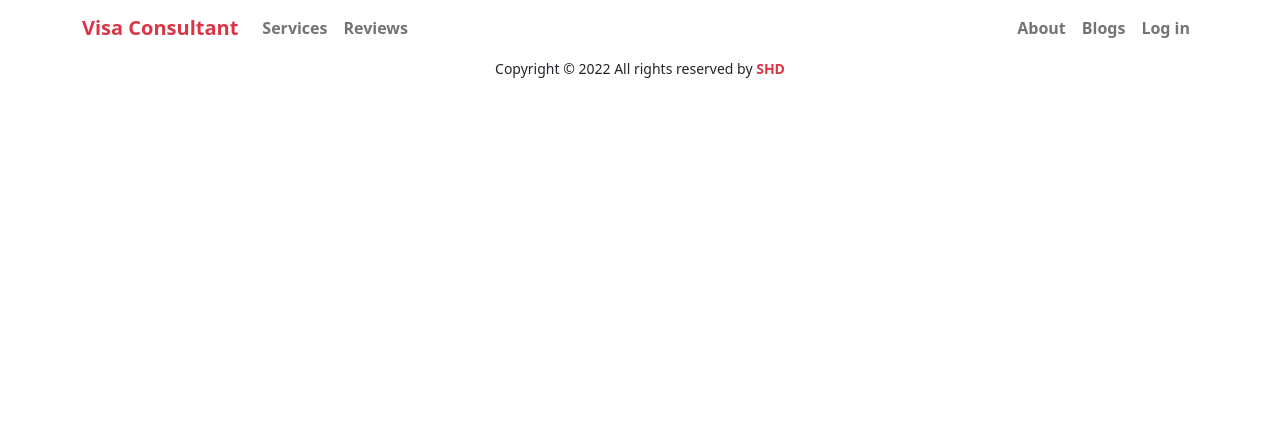
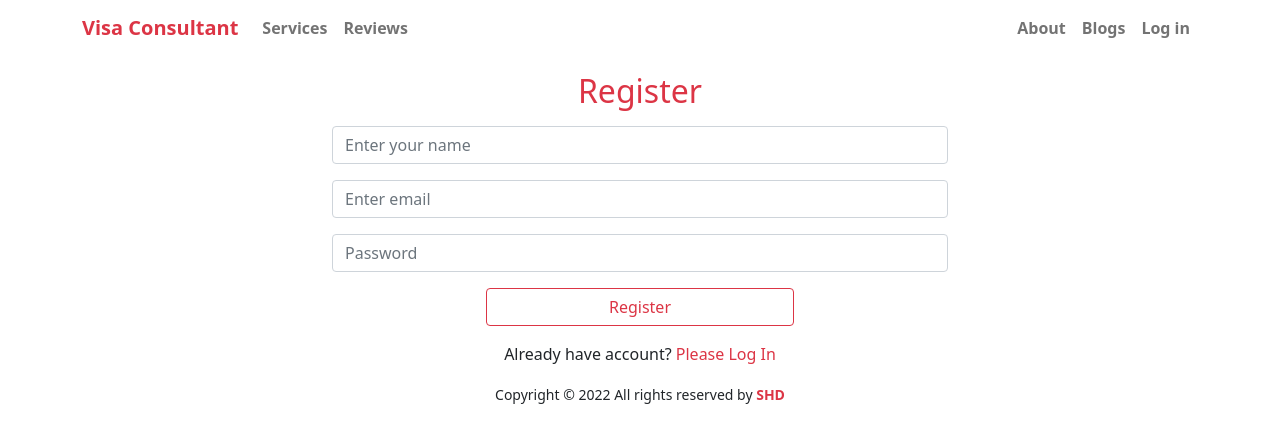
Before and after one commit to shdhrubo/visa-consultant, a React (Create React App) app: page /register in a window 1280 px wide. Shown: the top 442 px of the page. Built offline with nearby package versions, Linux system fonts and the light colour scheme.

Commit message:
registration created

```diff
--- a/src/App.js
+++ b/src/App.js
@@ -10,6 +10,7 @@ import Login from "./components/Login/Login";
 import Footer from "./components/Footer/Footer";
 import Home from "./components/Home/Home";
 import Blogs from "./components/Blogs/Blogs";
+import Register from "./components/Register/Register";
 
 function App() {
   return (
@@ -21,6 +22,7 @@ function App() {
         <Route path="/about" element={<About></About>}></Route>
         <Route path="/blogs" element={<Blogs></Blogs>}></Route>
         <Route path="/login" element={<Login></Login>}></Route>
+        <Route path={'/register'} element={<Register></Register>}></Route>
       </Routes>
       <Footer></Footer>
     </div>
--- a/src/components/Login/Login.js
+++ b/src/components/Login/Login.js
@@ -1,33 +1,31 @@
-import React, { useRef } from 'react';
-import { Button, Form } from 'react-bootstrap';
-import { useSendPasswordResetEmail, useSignInWithEmailAndPassword } from 'react-firebase-hooks/auth';
-import { Link, useLocation, useNavigate } from 'react-router-dom';
-import auth from '../../firebase.init';
+import React, { useRef } from "react";
+import { Button, Form } from "react-bootstrap";
+import {
+  useSendPasswordResetEmail,
+  useSignInWithEmailAndPassword,
+} from "react-firebase-hooks/auth";
+import { Link, useLocation, useNavigate } from "react-router-dom";
+import auth from "../../firebase.init";
 
-
-import { ToastContainer, toast } from 'react-toastify';
-import 'react-toastify/dist/ReactToastify.css';
-import Loading from '../Loading/Loading';
+import { ToastContainer, toast } from "react-toastify";
+import "react-toastify/dist/ReactToastify.css";
+import Loading from "../Loading/Loading";
 
 const Login = () => {
-    const emailRef = useRef('');
-    const passwordRef = useRef('');
+  const emailRef = useRef("");
+  const passwordRef = useRef("");
   const navigate = useNavigate();
   const location = useLocation();
 
   let from = location.state?.from?.pathname || "/";
   let errorElement;
-    const [
-        signInWithEmailAndPassword,
-        user,
-        loading,
-        error,
-    ] = useSignInWithEmailAndPassword(auth);
+  const [signInWithEmailAndPassword, user, loading, error] =
+    useSignInWithEmailAndPassword(auth);
 
   const [sendPasswordResetEmail, sending] = useSendPasswordResetEmail(auth);
 
   if (loading || sending) {
-        return <Loading></Loading>
+    return <Loading></Loading>;
   }
 
   if (user) {
@@ -35,49 +33,75 @@ const Login = () => {
   }
 
   if (error) {
-        errorElement = <p className='text-danger'>Error: {error?.message}</p>
+    errorElement = <p className="text-danger">Error: {error?.message}</p>;
   }
 
-    const handleSubmit = event => {
+  const handleSubmit = (event) => {
     event.preventDefault();
     const email = emailRef.current.value;
     const password = passwordRef.current.value;
 
     signInWithEmailAndPassword(email, password);
-    }
+  };
 
-    const navigateRegister = event => {
-        navigate('/register');
-    }
+  const navigateRegister = (event) => {
+    navigate("/register");
+  };
 
   const resetPassword = async () => {
     const email = emailRef.current.value;
     if (email) {
       await sendPasswordResetEmail(email);
-            toast('Sent email');
+      toast("Varification Email Sent");
+    } else {
+      toast("Please enter your email address");
     }
-        else{
-            toast('please enter your email address');
-        }
-    }
+  };
 
   return (
-        <div className='container w-50 mx-auto'>
-            <h2 className='text-primary text-center mt-2'>Please Login</h2>
+    <div className="container w-50 mx-auto">
+      <h2 className="text-danger text-center m-3">Login</h2>
       <Form onSubmit={handleSubmit}>
         <Form.Group className="mb-3" controlId="formBasicEmail">
-                    <Form.Control ref={emailRef} type="email" placeholder="Enter email" required />
+          <Form.Control
+            ref={emailRef}
+            type="email"
+            placeholder="Enter email"
+            required
+          />
         </Form.Group>
         <Form.Group className="mb-3" controlId="formBasicPassword">
-                    <Form.Control ref={passwordRef} type="password" placeholder="Password" required />
+          <Form.Control
+            ref={passwordRef}
+            type="password"
+            placeholder="Password"
+            required
+          />
         </Form.Group>
-                <Button variant="primary w-50 mx-auto d-block mb-2" type="submit">
+        <Button variant="outline-danger w-50 mx-auto d-block m-3" type="submit">
           Login
         </Button>
       </Form>
       {errorElement}
-            <p>New Here? <Link to="/register" className='text-primary pe-auto text-decoration-none' onClick={navigateRegister}>Please Register</Link> </p>
-            <p>Forget Password? <button className='btn btn-link text-primary pe-auto text-decoration-none' onClick={resetPassword}>Reset Password</button> </p>
+      <p>
+        New Here?{" "}
+        <Link
+          to="/register"
+          className="text-danger pe-auto text-decoration-none"
+          onClick={navigateRegister}
+        >
+          Please Register
+        </Link>{" "}
+      </p>
+      <p>
+        Forget Password?{" "}
+        <button
+          className="btn btn-link text-danger pe-auto text-decoration-none"
+          onClick={resetPassword}
+        >
+          Reset Password
+        </button>{" "}
+      </p>
       {/* <SocialLogin></SocialLogin> */}
       <ToastContainer />
     </div>
--- a/src/components/Register/Register.js
+++ b/src/components/Register/Register.js
@@ -0,0 +1,76 @@
+import React, { useRef, useState } from "react";
+import { Button, Form } from "react-bootstrap";
+import { useCreateUserWithEmailAndPassword } from "react-firebase-hooks/auth";
+import { Link, useNavigate } from "react-router-dom";
+import { ToastContainer } from "react-toastify";
+import auth from "../../firebase.init";
+
+const Register = () => {
+  const nameRef = useRef("");
+  const emailRef = useRef("");
+  const passwordRef = useRef("");
+  const navigate = useNavigate();
+
+  const [agree, setAgree] = useState(false);
+  const [createUserWithEmailAndPassword, user, loading, error] =
+    useCreateUserWithEmailAndPassword(auth, { sendEmailVerification: true });
+  const navigateLogin = (event) => {
+    navigate("/login");
+  };
+  const handleRegister = (event) => {
+    event.preventDefault();
+    const name = nameRef.current.value;
+    const email = emailRef.current.value;
+    const password = passwordRef.current.value;
+    createUserWithEmailAndPassword(email, password);
+  };
+  return (
+    <div className="container w-50 mx-auto">
+      <h2 className="text-danger text-center m-3">Register</h2>
+      <Form onSubmit={handleRegister}>
+        <Form.Group className="mb-3" controlId="formBasicEmail">
+          <Form.Control
+            ref={nameRef}
+            type="text"
+            placeholder="Enter your name"
+          />
+        </Form.Group>
+        <Form.Group className="mb-3" controlId="formBasicEmail">
+          <Form.Control
+            ref={emailRef}
+            type="email"
+            placeholder="Enter email"
+            required
+          />
+        </Form.Group>
+        <Form.Group className="mb-3" controlId="formBasicPassword">
+          <Form.Control
+            ref={passwordRef}
+            type="password"
+            placeholder="Password"
+            required
+          />
+        </Form.Group>
+        <Button variant="outline-danger w-50 mx-auto d-block m-3" type="submit">
+          Register
+        </Button>
+      </Form>
+      {/* {errorElement} */}
+      <p>
+        Already have account?{" "}
+        <Link
+          to="/login"
+          className="text-danger pe-auto text-decoration-none"
+          onClick={navigateLogin}
+        >
+          Please Log In
+        </Link>{" "}
+      </p>
+
+      {/* <SocialLogin></SocialLogin> */}
+      <ToastContainer />
+    </div>
+  );
+};
+
+export default Register;
```
Lines whose indentation alone changed are shown as unchanged.
